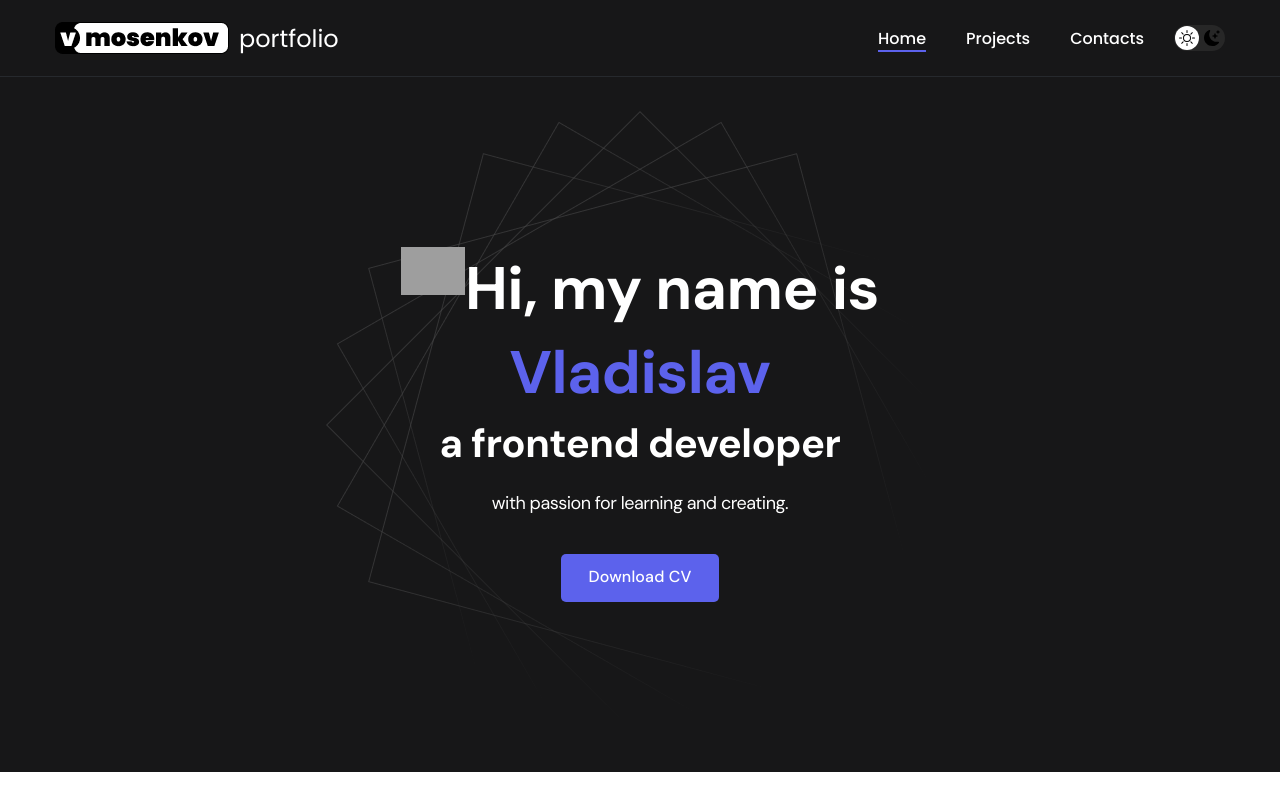
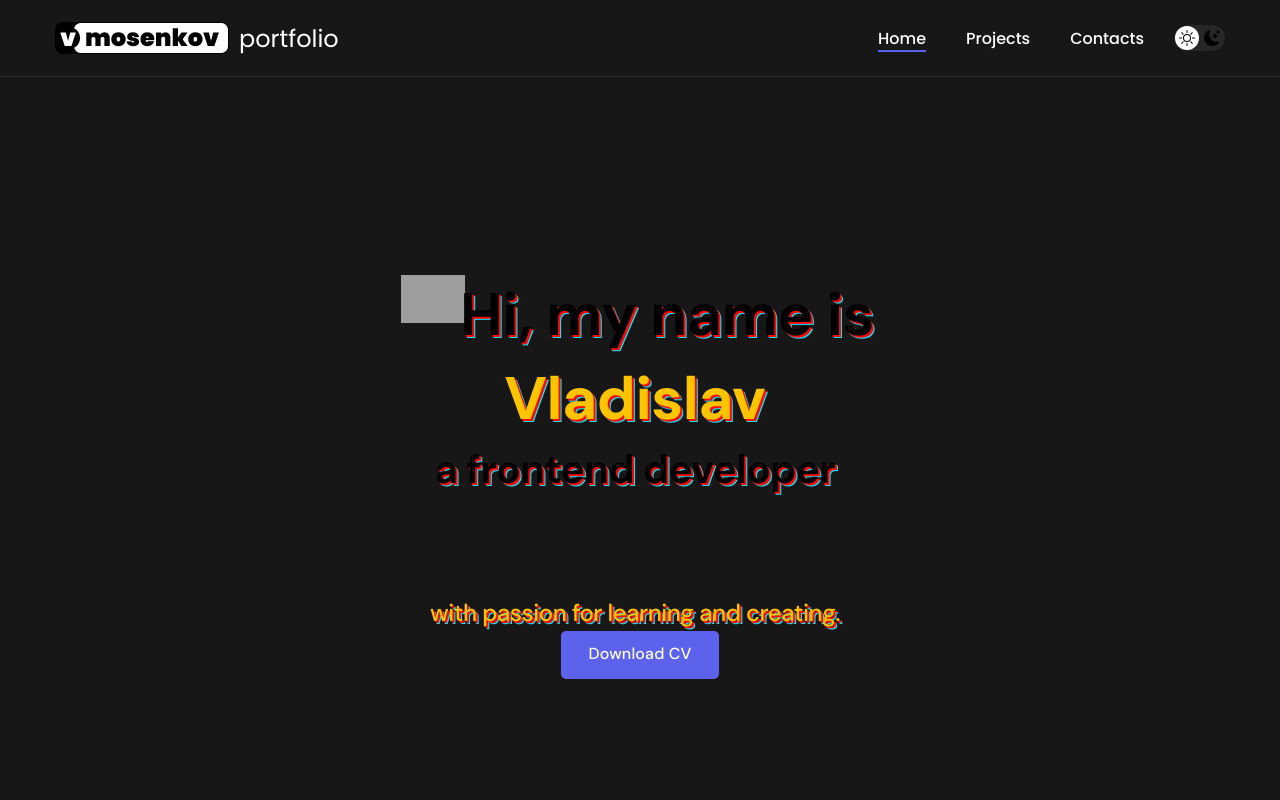
Before and after one commit to vmosenkov/portfolio-react, a React (Create React App) app: page / in a window 1280 px wide. Shown: the top 800 px of the page. Built offline with nearby package versions, Linux system fonts and the light colour scheme; grey boxes are pictures that could not be loaded.

Commit message:
Update Header.css

```diff
--- a/src/components/Header/Header.css
+++ b/src/components/Header/Header.css
@@ -3,17 +3,14 @@
 .header {
 	padding: 40px 0;
 	min-height: 695px;
-
 	display: flex;
 	justify-content: center;
 	align-items: center;
-
 	background-color: var(--header-bg);
-	background-image: url('./img/header-bg.png');
+	background-image: var(--header-background-image);
 	background-repeat: no-repeat;
 	background-size: auto;
 	background-position: center center;
-
 	color: var(--header-text);
 	text-align: center;
 }
@@ -21,6 +18,12 @@
 .header__wrapper {
 	padding: 0 15px;
 	max-width: 660px;
+	height: 90vh;
+	display: flex;
+   flex-direction: column;
+	align-content: center;
+	justify-content: center;
+	align-items: center;
 }
 
 .header__title {
@@ -28,22 +31,36 @@
 	font-size: 40px;
 	font-weight: 700;
 	line-height: 1.4;
+
+	-webkit-background-clip: text;
+	-webkit-text-fill-color: transparent;
+	color: transparent;
+	text-shadow: -5px -2px rgb(0, 0, 0) , -3px 0px rgb(255, 7, 7), -2px 1px rgb(7, 238, 255);
 }
 
 .header__title strong {
 	font-size: 60px;
 	font-weight: 700;
+	/* color: var(--text-color); */
 }
 
 .header__title em {
 	font-style: normal;
-	color: var(--accent);
+	-webkit-background-clip: text;
+	-webkit-text-fill-color: transparent;
+	color: transparent;
+	text-shadow: -5px -2px rgb(255, 196, 0) , -3px 0px rgb(255, 7, 7), -2px 1px rgb(7, 238, 255);
 }
 
 .header__text {
-	margin-bottom: 40px;
-	font-size: 18px;
+	margin-top: 10vh;
+	font-size: 24px;
+	font-weight: 500;
 	line-height: 1.333;
+	-webkit-background-clip: text;
+	-webkit-text-fill-color: transparent;
+	color: transparent;
+	text-shadow: -5px -2px rgb(255, 196, 0) , -3px 0px rgb(255, 7, 7), -2px 1px rgb(7, 238, 255);
 }
 
 .header__text p + p {
```
